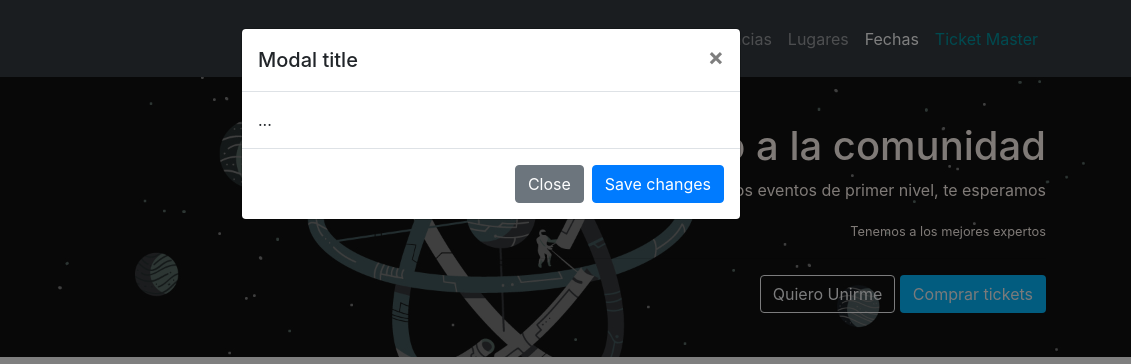
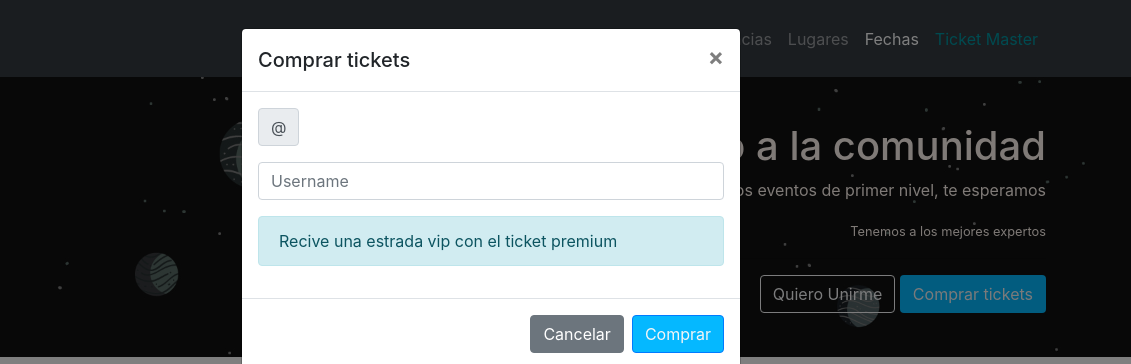
Before and after one commit to CarlosGr10/CursoBootstrap, a plain HTML site: page index.html in a window 1280 px wide. Both pictures are taken after a click on the link "Ticket Master". Shown: the top 364 px of the page, 149-1280 px from the left. Drawn offline with nearby package versions, Linux system fonts and the light colour scheme.

Commit message:
Formulario en odal

```diff
--- a/index.html
+++ b/index.html
@@ -229,17 +229,29 @@
         <div class="modal-dialog" role="document">
         <div class="modal-content">
             <div class="modal-header">
-            <h5 class="modal-title" id="exampleModalLabel">Modal title</h5>
+            <h5 class="modal-title" id="exampleModalLabel">Comprar tickets</h5>
             <button type="button" class="close" data-dismiss="modal" aria-label="Close">
                 <span aria-hidden="true">&times;</span>
             </button>
             </div>
             <div class="modal-body">
-            ...
+                <form action="">
+                    <div class="form-row">
+                        <div class="form-group col">
+                            <div class="input-group-prepend mb-3">
+                                <span class="input-group-text" id="basic-addon1">@</span>
+                            </div>
+                              <input type="text" class="form-control" placeholder="Username" aria-label="Username" aria-describedby="basic-addon1">
+                        </div>
+                    </div>
+                </form>
+                <div class="alert alert-info" role="alert">
+                    Recive una estrada vip con el ticket premium
+                  </div>
             </div>
             <div class="modal-footer">
-            <button type="button" class="btn btn-secondary" data-dismiss="modal">Close</button>
-            <button type="button" class="btn btn-primary">Save changes</button>
+            <button type="button" class="btn btn-secondary" data-dismiss="modal">Cancelar</button>
+            <button type="button" class="btn btn-primary btn-personal">Comprar</button>
             </div>
         </div>
         </div>
```
